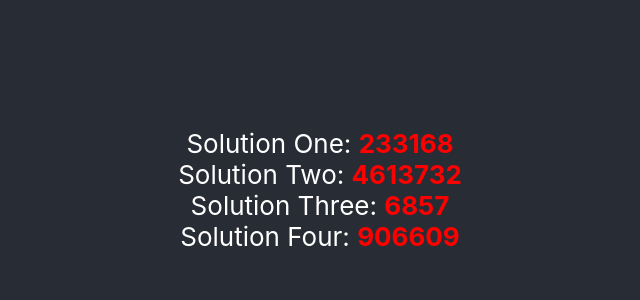
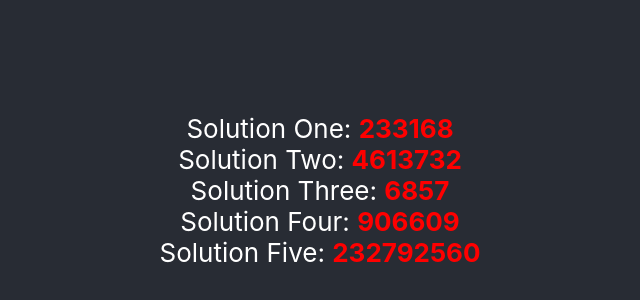
Before and after one commit to eclecticjohny/project-euler, a React (Create React App) app: page / in a window 1280 px wide. Shown: the part 210-510 px from the top of the page, without its empty margins (320-960 px from the left). Built offline with nearby package versions, Linux system fonts and the light colour scheme.

Commit message:
feat: add problem five solution

```diff
--- a/src/App.tsx
+++ b/src/App.tsx
@@ -1,6 +1,6 @@
 import React from "react";
 import "./App.css";
-import { One, Two, Three, Four } from "./solutions";
+import { One, Two, Three, Four, Five } from "./solutions";
 
 const App: React.FC = () => {
     return (
@@ -10,6 +10,7 @@ const App: React.FC = () => {
                 <Two />
                 <Three />
                 <Four />
+                <Five />
             </header>
         </div>
     );
--- /dev/null
+++ b/src/solutions/FIve.tsx
@@ -0,0 +1,22 @@
+import React from "react";
+
+export const Five = () => {
+    // Problem 5
+    // 2520 is the smallest number that can be divided by each of the numbers from 1 to 10 without any remainder.
+    // What is the smallest positive number that is evenly divisible by all of the numbers from 1 to 20?
+
+    const solutionFive = () => {
+        const oneToTwenty = Array.from({ length: 20 }, (x, i) => i + 1);
+        for (let i = 20; i !== 0; i++) {
+            if (oneToTwenty.every(num => i % num === 0)) {
+                return i;
+            }
+        }
+    };
+
+    return (
+        <div>
+            Solution Five: <span className="Solutions">{solutionFive()}</span>
+        </div>
+    );
+};
--- a/src/solutions/index.ts
+++ b/src/solutions/index.ts
@@ -2,3 +2,4 @@ export { One } from "./One";
 export { Two } from "./Two";
 export { Three } from "./Three";
 export { Four } from "./Four";
+export { Five } from "./FIve";
```
